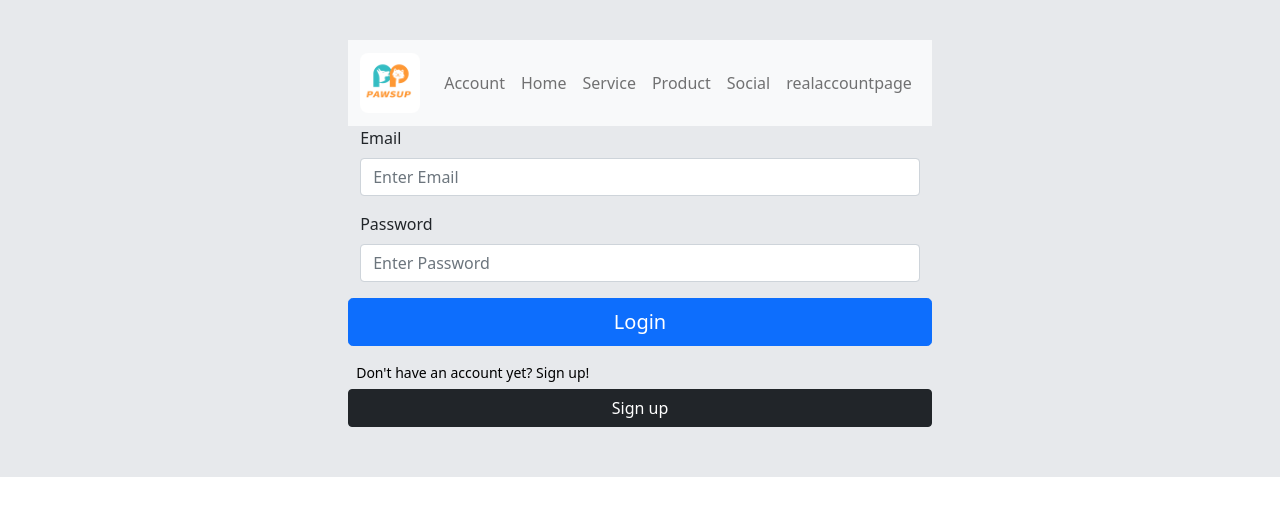
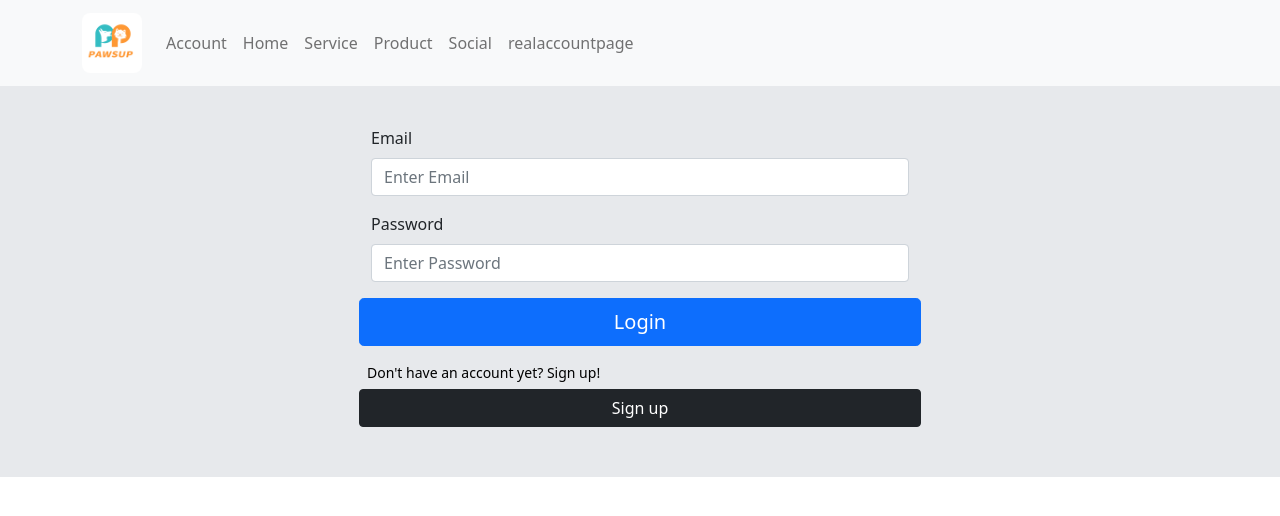
Before and after one commit to Jonathan0137/Pawsup, a React (Create React App) app in the folder client/: page /signin in a window 1280 px wide. Shown: the top 516 px of the page. Built offline with nearby package versions, Linux system fonts and the light colour scheme.

Commit message:
fixed header navbar on login (#35)

```diff
--- a/client/src/pages/SigninPage.css
+++ b/client/src/pages/SigninPage.css
@@ -2,7 +2,4 @@
   display: flex;
   align-items: center;
   justify-content: center;
-  padding-top: 40px;
-  padding-bottom: 510px;
-  background-color: rgb(235, 238, 241);
 }
--- a/client/src/pages/SigninPage.js
+++ b/client/src/pages/SigninPage.js
@@ -20,6 +20,10 @@ const SigninPage = () => {
       .then(() => setLog({ pass: true }))
       .catch(() => setHasError(true));
   };
+
+  // const checkLogin = () => {
+  //   setLog({pass:true})
+  // };
 
   const submitHandler = (e) => {
     e.preventDefault();
@@ -44,10 +48,11 @@ const SigninPage = () => {
   };
 
   return (
+    <>
+      <HeaderMenu />
       <div className="page">
         {log.pass ? (
           <Container>
-          <HeaderMenu />
             <h3 className="mb-4">Welcome {user.email} </h3>
             <Button
               className="mb-2"
@@ -60,7 +65,6 @@ const SigninPage = () => {
           </Container>
         ) : (
           <div>
-          <HeaderMenu />
             <Container fluid>
               <Form onSubmit={submitHandler}>
                 <Row md>
@@ -73,7 +77,8 @@ const SigninPage = () => {
                         type="email"
                         placeholder="Enter Email"
                         onChange={(e) =>
-                        setDetails({ ...details, email: e.target.value })
+                          setDetails({ ...details, email: e.target.value },
+                          setHasError(false))
                         }
                         value={details.email}
                       />
@@ -87,7 +92,8 @@ const SigninPage = () => {
                       type="password"
                       placeholder="Enter Password"
                       onChange={(e) =>
-                      setDetails({ ...details, password: e.target.value })
+                        setDetails({ ...details, password: e.target.value },
+                        setHasError(false))
                       }
                       value={details.password}
                     />
@@ -121,6 +127,7 @@ const SigninPage = () => {
           </div>
         )}
       </div>
+    </>
   );
 };
 
```
Lines whose indentation alone changed are shown as unchanged.
